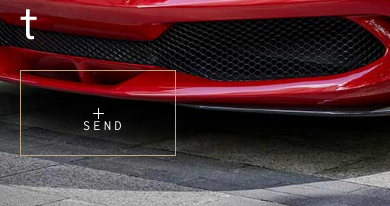
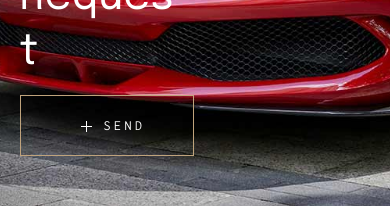
Before and after one commit to debiff/luxury-car, a Next.js app: page / in a window 390 px wide. Shown: the part 626-832 px from the top of the page. Built offline with nearby package versions, Linux system fonts and the light colour scheme; a web font is replaced by a local one.

Commit message:
fix button responsiveness

```diff
--- a/app/ui/commons/Button.tsx
+++ b/app/ui/commons/Button.tsx
@@ -10,7 +10,20 @@ export const Button = ({ children, className, ...rest }: ButtonProps) => {
     <button
       {...rest}
       className={clsx(
-        `${styles.button} ${inconsolata.className} text-[14px] tracking-[.25em] leading-[25px] mt-[15px] mb-[14px] pt-[17px] pl-[60px] pr-[47px] pb-[17px] border border-[#BFA37C]`,
+        `${styles.button}
+        ${inconsolata.className}
+        inline-flex
+        text-[14px]
+        tracking-[.25em]
+        leading-[25px]
+        mt-[15px]
+        mb-[14px]
+        pt-[17px]
+        pl-[60px]
+        pr-[47px]
+        pb-[17px]
+        border
+        border-[#BFA37C]`,
         className
       )}
     >
```
